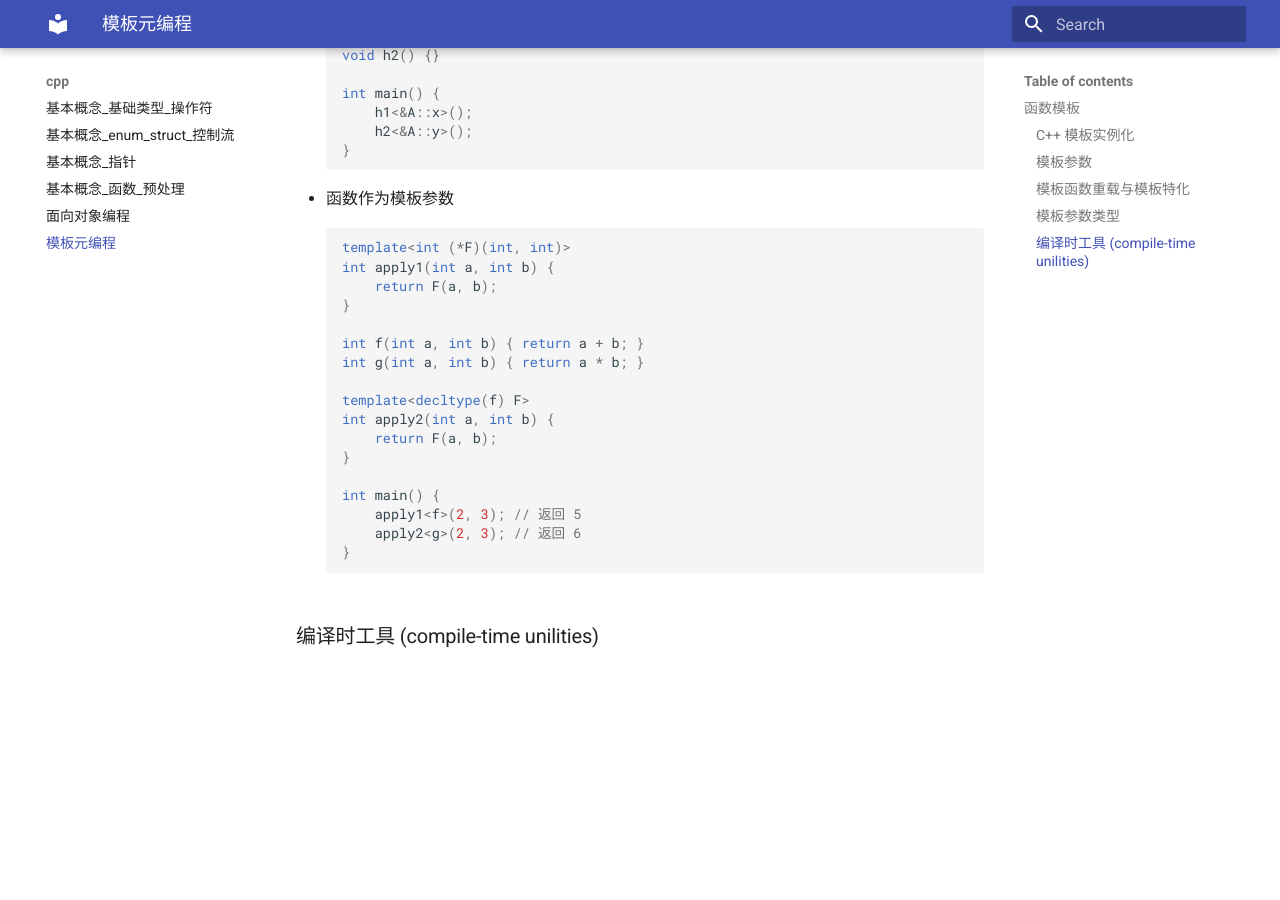
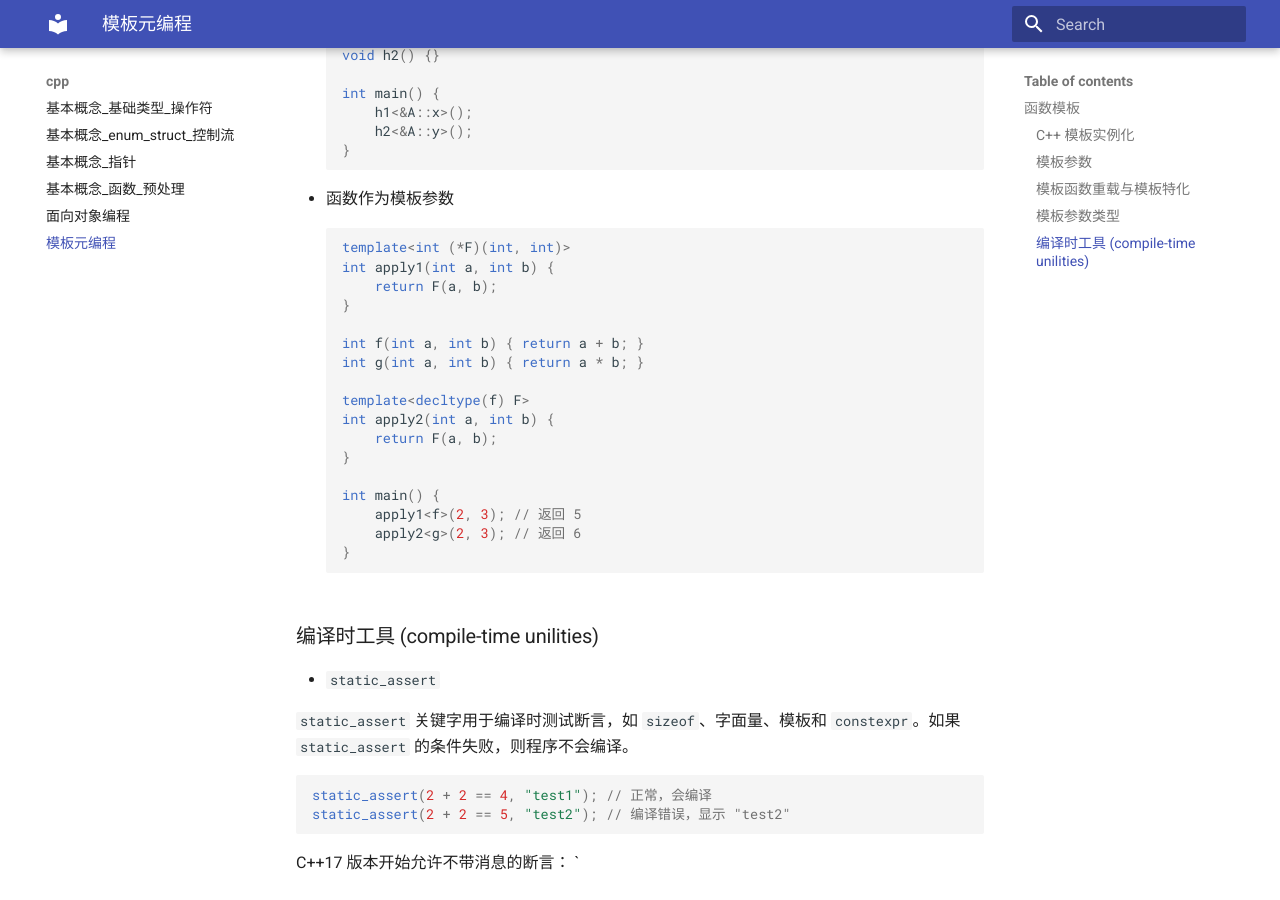
Before and after one commit to ymma98/technotes, an MkDocs documentation site: the page built from docs/cpp/模板元编程.md, in a window 1280 px wide and 900 px high, scrolled down 5388 px. Built offline with MkDocs 1.6.1 and Material for MkDocs 9.7.7, drawn with Linux system fonts in a browser that asks for light colours; before the commit the page ends 6063 px from its top, so only the background shows below that.

Commit message:
docs/cpp/模板元编程.md updated from https://stackedit.cn/

````diff
--- a/docs/cpp/模板元编程.md
+++ b/docs/cpp/模板元编程.md
@@ -301,8 +301,18 @@ int main() {
 
 ### 编译时工具 (compile-time unilities)
 
+* `static_assert`
 
+`static_assert` 关键字用于编译时测试断言，如 `sizeof`、字面量、模板和 `constexpr`。如果 `static_assert` 的条件失败，则程序不会编译。
+
+```cpp
+static_assert(2 + 2 == 4, "test1"); // 正常，会编译
+static_assert(2 + 2 == 5, "test2"); // 编译错误，显示 "test2"
+```
+
+C++17 版本开始允许不带消息的断言：
+`
 <!--stackedit_data:
-eyJoaXN0b3J5IjpbLTE3NTg5NDA3NTEsLTE3OTQ3MjQ1OTQsMT
+eyJoaXN0b3J5IjpbLTEyODE1ODA3MTQsLTE3OTQ3MjQ1OTQsMT
 U3ODc5OTMxOCwxNTIyMTM2NTAxLDYwODU5MzI2N119
 -->
````
